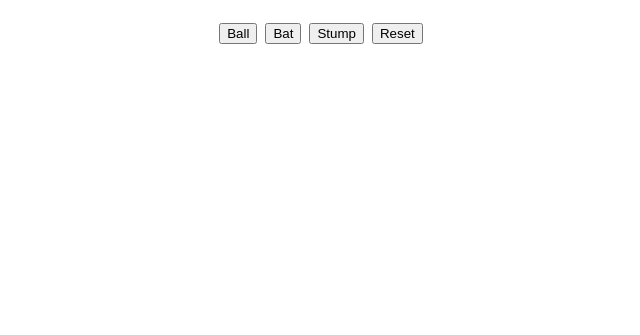
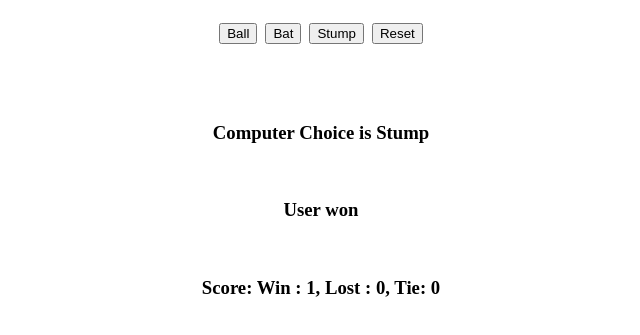
Before and after one commit to Yash-04-create/Basic-Frontend-Project, a plain HTML site: page Bat, Ball and Stump/index.html in a window 1280 px wide. Both pictures are taken after a click on the button "Ball". Shown: the part 61-396 px from the top of the page, without its empty margins (319-959 px from the left). Drawn offline with Linux system fonts and the light colour scheme.

Commit message:
Updated project (Did work on dispplaing the score on screen instead on alert)

```diff
--- a/Bat, Ball and Stump/index.css
+++ b/Bat, Ball and Stump/index.css
@@ -10,3 +10,9 @@ h1{
     display: flex;
     justify-content: center;
 }
+
+.text-holder{
+    display: flex;
+    align-items: center;
+    flex-direction: column;
+}
--- a/Bat, Ball and Stump/index.html
+++ b/Bat, Ball and Stump/index.html
@@ -34,8 +34,20 @@
             gameStats.win=0;
             gameStats.lose=0;
             gameStats.tie=0;
+            getresult();
             ">Reset</button>
     </div>
+
+    <div class="text-holder">
+            <h3 id="b1-place"></h3>
+            <br>
+            <h3 id="b2-place"></h3>
+            <br>
+            <h3 id="b3-place"></h3>
+            <br>
+            <h3 id="b4-place"></h3>
+    </div>
+
     <script>
 
         let gameSrc=localStorage.getItem('Game Stat');
@@ -53,11 +65,11 @@
 
         function getresult(computer,usermove,result){
                 localStorage.setItem('Game Stat',JSON.stringify(gameStats));
-                alert(`     User Choice is ${usermove} and Computer choice is ${computer},
-            ${result}
-                Win: ${gameStats.win}
-                Lose: ${gameStats.lose}
-                Tie: ${gameStats.tie}`);
+                document.querySelector('#b1-place').innerText = usermove1=undefined ? `User Choice is ${usermove}`: '';
+                document.querySelector('#b2-place').innerText = computer!=undefined ? `Computer Choice is ${computer}` : '';
+                document.querySelector('#b3-place').innerText = result!=undefined ? result : '';
+                document.querySelector('#b4-place').innerText = `Score: Win : ${gameStats.win}, Lost : ${gameStats.lose}, Tie: ${gameStats.tie}`
+
         };
 
         function generatecomputerchoice(){
```
